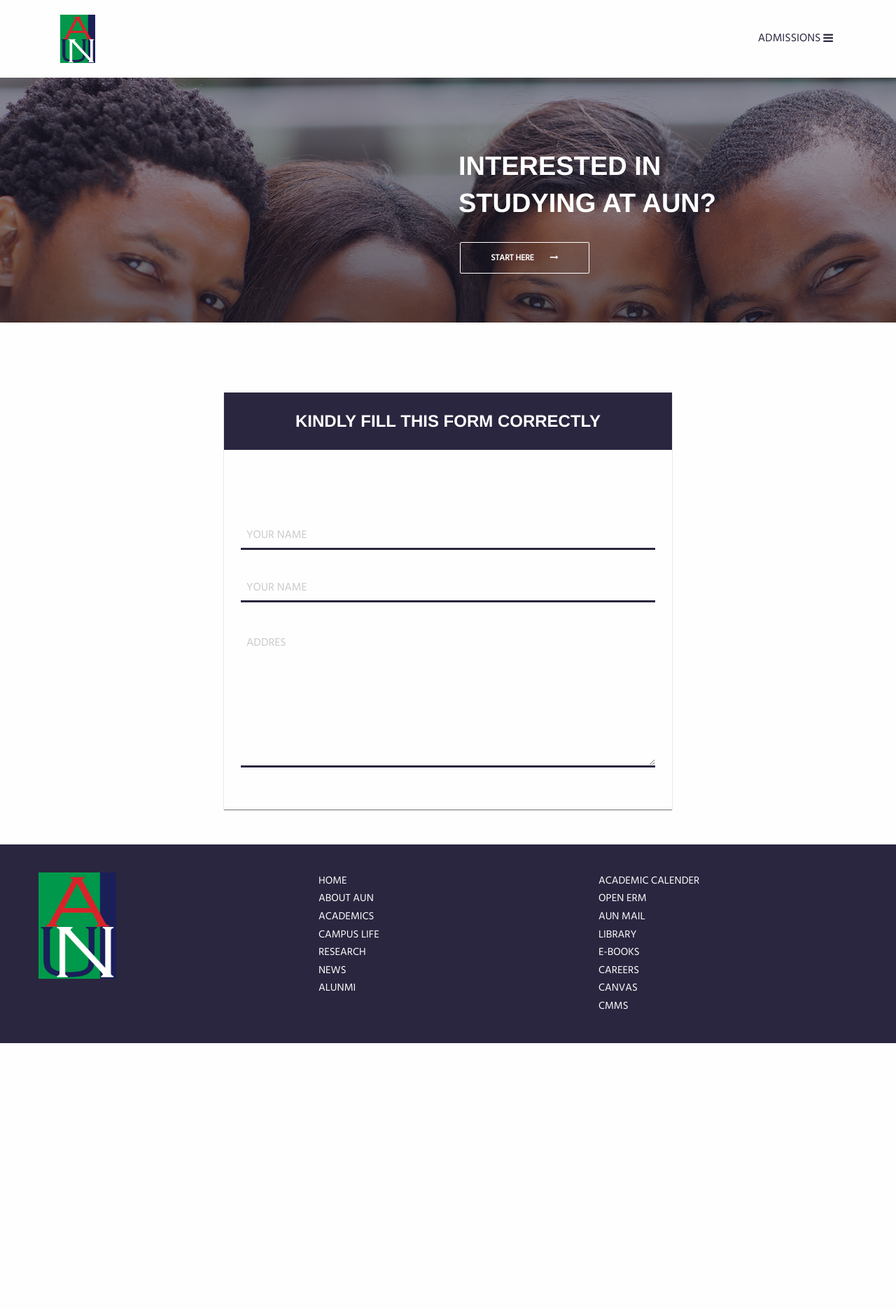
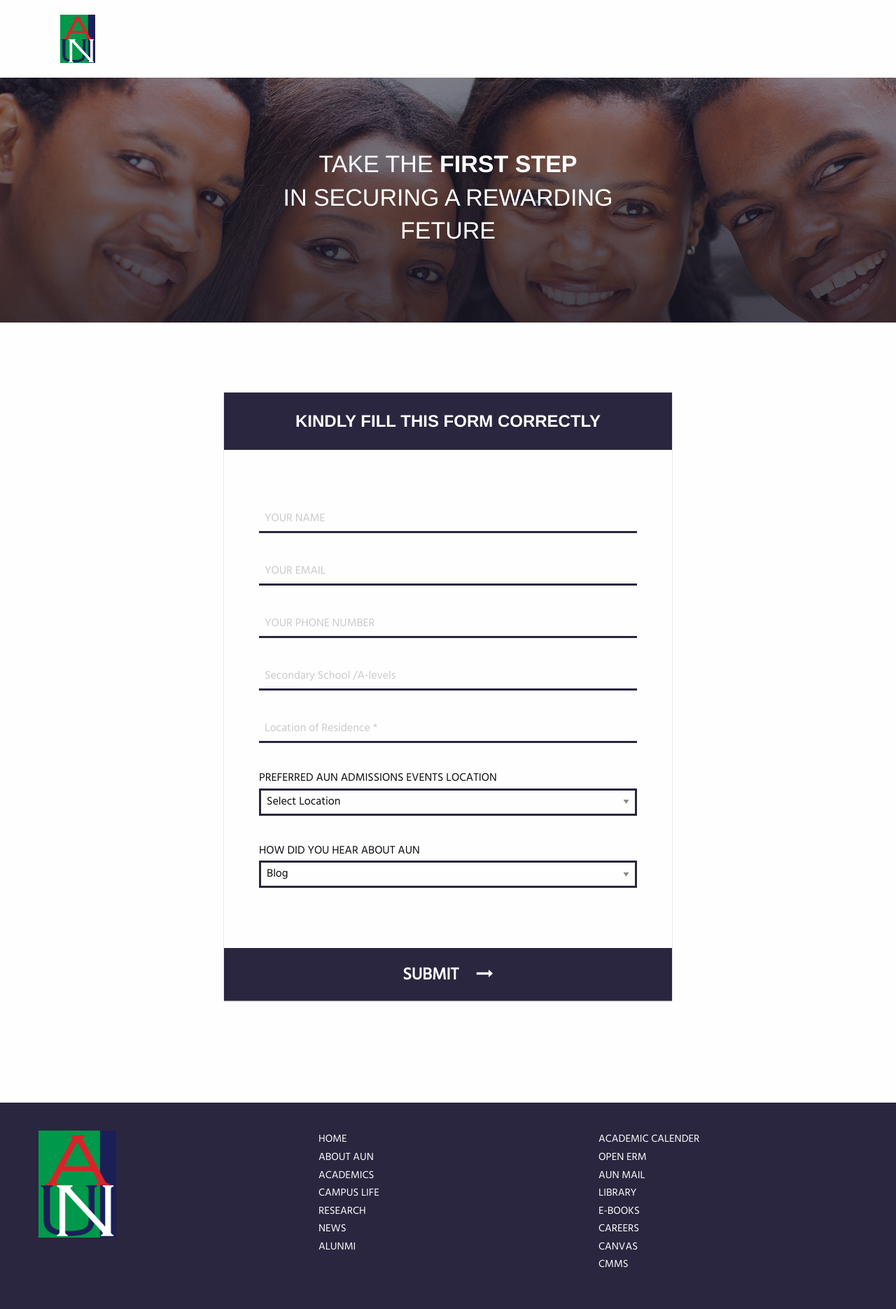
Before and after one commit to emeka-osuagwu/aun-website, a PHP site: page /form.html in a window 1280 px wide. Shown: the whole page at 70% size. Before the commit the page ends 1491 px from the top, so only its background shows below. Run offline with PHP 8.4, Linux system fonts and the light colour scheme; some libraries are stand-ins or nearby versions.

Commit message:
update website

```diff
--- a/asset/css/app.css
+++ b/asset/css/app.css
@@ -19,11 +19,21 @@
 
 header{
 	height: 350px;
-	background-size: cover;
+	background-size: contain;
 	background: gray;
 }
 
+header .info{
+	text-align: center;
+	text-transform: uppercase;
+	color: #fff;
+	margin-top: 100px;
+	font-size: 34px;
+}
 
+header .info span{
+	font-weight: bold;
+}
 
 .banner-action{
 	margin-top: 100px;
@@ -109,7 +119,7 @@
 
 .write-up-section{
 	background: #2A263F;
-	height: 230px;
+
 }
 
 .write-up{
@@ -117,13 +127,20 @@
 	background: #2A263F;
 	vertical-align: middle;
 	color: #fff;
-	text-transform: uppercase;
 	text-align: center;
-	font-size: 18px;
+	font-size: 20px;
 }
 
 .write-up p{
-	margin-top: 70px;
+	margin-top: 50px;
+	margin-bottom: 30px;
+}
+
+.write-up a{
+	background: #fff;
+	color: #2A263F;
+	margin-bottom: 30px;
+
 }
 
 .application-step {
@@ -143,12 +160,13 @@
 }
 
 .application-step .description{
-	text-transform: uppercase;
+
 }
 
 .application-step .description h4{
 	font-size: 17px;
 	font-weight: bold;
+	text-transform: uppercase;
 }
 
 .application-step .description p{
@@ -168,6 +186,10 @@
 footer {
 	background-color: #2A263F;
 	padding: 40px;
+}
+
+footer .column {
+	margin-bottom: 10px;
 }
 
 footer img {
@@ -199,6 +221,30 @@
 			width: 100%;
 		}
 
+		.banner-action h1{
+			font-size: 25px;
+		}
+
+		.write-up{
+			font-size: 12px;
+			padding: 0px 25px;
+			text-transform: lowercase;
+		}
+
+		.write-up p{
+			margin-top: 30px;
+		}
+
+		.banner-action a{
+			background-color: transparent;
+			text-transform: uppercase;
+			border: #fff solid 1px;
+			margin-top: 20px;
+			margin-left: 2px;
+			font-weight: bold;
+			border-radius: 2px;
+			padding: 15px 20px;
+		}
 
     }
 
@@ -226,8 +272,17 @@
 	font-weight: bold;
 }
 
+.form .form-heading button{
+	text-transform: uppercase;
+	padding: 24px;
+	font-size: 24px;
+	color: #fff;
+	font-weight: bold;
+}
+
 .form  .form-body{
-	padding: 24px;
+	padding: 0px 50px;
+	margin-bottom: 50px;
 }
 
 .form  .form-body input, .form  .form-body textarea{
@@ -236,6 +291,16 @@
 	border-bottom: solid #2A263F;
 }
 
+.form  .form-body select{
+	box-shadow: none;
+	border: solid #2A263F;
+}
+
+.form  .form-body .select-div label{
+	font-size: 16px;
+	text-transform: uppercase;
+}
+
 .form  .form-body .columns{
 	margin-bottom: 20px;
 }
--- a/form.html
+++ b/form.html
@@ -17,7 +17,7 @@
 	<body>
 
 	<nav>
-			<ul class="menu" style="float: left;" >
+		<ul class="menu" style="" >
 			<li>
 				<a href="#">
 					<img width="50px;" src="asset/image/logo.png">
@@ -25,6 +25,7 @@
 			</li>
 		</ul>
 
+		<!--
 		<ul class="menu align-right">
 			<li>
 				<a href="#" style="margin-top: 26px;">
@@ -32,15 +33,15 @@
 					<i style="margin-top: -3px;" class="fa fa-bars" aria-hidden="true"></i>
 				</a>
 			</li>
-			</ul>
+		</ul> -->
 	</nav>
-
-		<header style="background-image: url('asset/image/bg2.png')">
+		<header style="background-image: url('asset/image/bg2.png'); background-repeat: no-repeat;">
 			<div class="row">
-				<div class="small-10 large-4 large-offset-6 small-offset-1 columns banner-action">
-					<h1>interested in studying at aun?</h1>
-					<a href="#" class="button small large-6">start here <i class="fa fa-long-arrow-right" aria-hidden="true"></i></a>
-				</div>
+				<h1 class="info">
+					Take the <span>first step</span> <br>
+					in securing a rewarding <br>
+					feture
+				</h1>
 			</div>
 		</header>
 
@@ -64,30 +65,83 @@
 
 								<div class="large-12 columns">
 									<label>
-										<input type="text" placeholder="YOUR NAME" />
+										<input type="text" placeholder="YOUR EMAIL" />
 									</label>
 								</div>
 
 								<div class="large-12 columns">
 									<label>
-										<textarea style="height: 200px;" placeholder="ADDRES"></textarea>
+										<input type="text" placeholder="YOUR PHONE NUMBER" />
 									</label>
 								</div>
+
+								<div class="large-12 columns">
+									<label>
+										<input type="text" placeholder="Secondary School /A-levels" />
+									</label>
+								</div>
+
+								<div class="large-12 columns">
+									<label>
+										<input type="text" placeholder="Location of Residence *" />
+									</label>
+								</div>
+
+
+								<div class="large-12 columns select-div">
+									<label>
+									Preferred AUN Admissions Events Location
+										<select>
+											<option value="select">Select Location</option>
+											<option value="lagos">Lagos</option>
+											<option value="uyo">Uyo</option>
+											<option value="yola">Yola</option>
+											<option value="kaduna">Kaduna</option>
+										</select>
+									</label>
+								</div>
+
+								<div class="large-12 columns select-div">
+									<label>
+										how did you hear about AUN
+										<select>
+											<option value="blog">Blog</option>
+											<option value="social_media">Social Media</option>
+											<option value="family_and_friends">Family and friends</option>
+											<option value="open_day_event">Open day event</option>
+											<option value="newspaper">Newspaper</option>
+										</select>
+									</label>
+								</div>
+
 							</div>
 						</form>
 					</div>
+					<div class="form-heading">
+						<button>
+							submit
+							<i style="margin-left: 20px;" class="fa fa-long-arrow-right" aria-hidden="true"></i>
+						</button>
+					</div>
+
 				</div>
 			</div>
 		</section>
 
+		<br><br><br><br>
+
 		<footer>
-			<div class="row small-up-1 medium-up-2 large-up-3">
+			<div class="row">
 
-				<div class="column">
+				<div class="column small-12 large-4 hide-for-small-only">
 					<img src="asset/image/logo.png">
 				</div>
 
-				<div class="column">
+				<div class="column small-12 large-4 small-offset-4 show-for-small-only">
+					<img src="asset/image/logo.png">
+				</div>
+
+				<div class="column small-12 large-4">
 					<ul class="link-list">
 						<li><a href="#">Home</a></li>
 						<li><a href="#">About Aun</a></li>
@@ -99,7 +153,7 @@
 					</ul>
 				</div>
 
-				<div class="column">
+				<div class="column small-12 large-4">
 					<ul class="link-list">
 						<li><a href="#">academic calender</a></li>
 						<li><a href="#">open erm</a></li>
@@ -113,7 +167,6 @@
 				</div>
 			</div>
 		</footer>
-
 		<script src="https://code.jquery.com/jquery-2.1.4.min.js"></script>
 		<script src="http://dhbhdrzi4tiry.cloudfront.net/cdn/sites/foundation.js"></script>
 
```
Also changed, not shown: index.html (+21 -14 lines), asset/image/bg2.png. Lines whose indentation alone changed are shown as unchanged.
